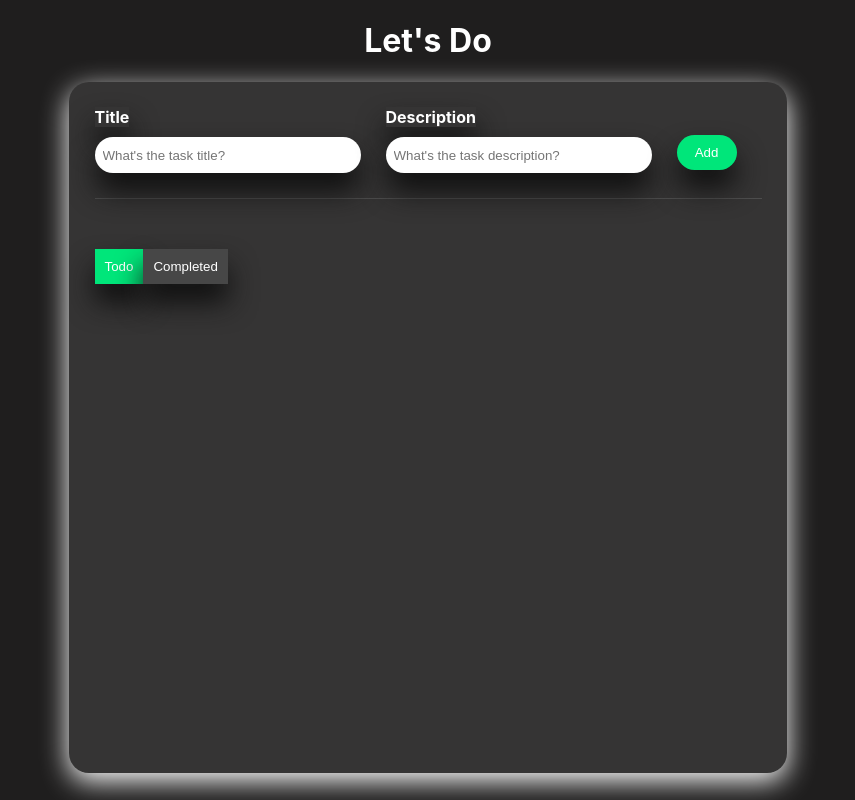
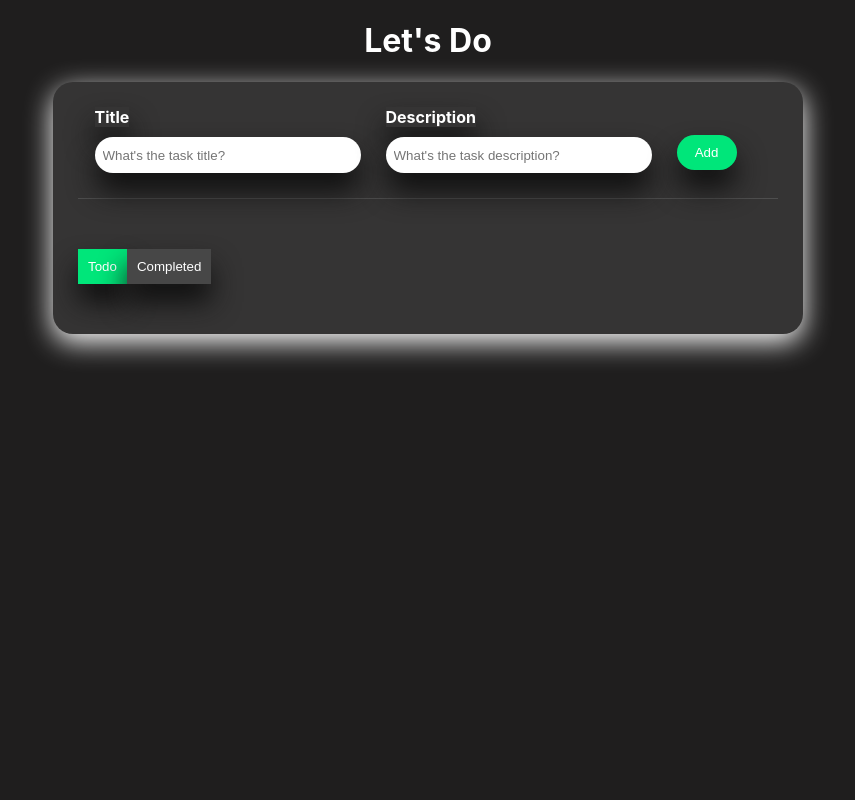
Before and after one commit to thebodegavarshithsai/Todo-List, a React (Create React App) app: page / in a window 1280 px wide. Shown: the whole page, without its empty margins (212-1067 px from the left). Built offline with nearby package versions, Linux system fonts and the light colour scheme.

Commit message:
todo wrapper size changed

```diff
--- a/src/App.css
+++ b/src/App.css
@@ -2,6 +2,8 @@ body{
   background-color: #1f1e1e;
   color:white;
   overflow: hidden;
+  padding-left: 10px;
+  padding-right: 10px;
 }
 
 h1{
@@ -12,10 +14,11 @@ h1{
 background: #353434;
 padding: 2%;
 width: fit-content;
+width:700px ;
 margin-left: auto;
 margin-right: auto;
 /* max-height: 80vh; */
-height: 80vh;
+height: 80%;
 box-shadow: 0px 8px 28px white;
 border-radius: 20px;
 
@@ -112,16 +115,15 @@ border-radius: 20px;
 .todo-list-item{
   background-color: #414040;
   display: flex;
+  /* flex-wrap: ; */
   justify-content: space-between;
   align-items: center;
   padding: 25px;
-  padding-bottom: 10px;
-  padding-top: 10px;
+  padding-bottom: 30px;
+  padding-top: 40px;
   margin-bottom: 10px;
   margin-top: 20px;
   border-radius: 15px;
-  height: 120px;
-  /* width: 85%; */
   box-shadow: 0px 15px 25px rgb(15, 15, 15);
 }
 
@@ -145,6 +147,10 @@ border-radius: 20px;
 
 }
 
+.allIcons{
+  display: flex;
+  flex-wrap: nowrap;
+}
 .icon:hover{
   color: red;
 }
--- a/src/App.js
+++ b/src/App.js
@@ -172,7 +172,7 @@ function App () {
                   <input placeholder='Updated Title'
                   onChange={(e)=>handleUpdateTitle(e.target.value)}
                   value={currentEditedItem.title}  />
-                  <textarea placeholder='Updated Title'
+                  <textarea placeholder='Updated Description'
                   rows={4}
                   onChange={(e)=>handleUpdateDescription(e.target.value)}
                   value={currentEditedItem.description}  />
@@ -187,14 +187,14 @@ function App () {
                  )
               }else{
                 return (
-                  <center>
+
                   <div className="todo-list-item" key={index}>
                     <div>
                       <h3>{item.title}</h3>
                       <p>{item.description}</p>
                     </div>
 
-                    <div>
+                    <div className='allIcons'>
                       <AiOutlineDelete
                         className="icon"
                         onClick={() => handleDeleteTodo (index)}
@@ -211,7 +211,7 @@ function App () {
                     </div>
 
                   </div>
-                  </center>
+
                 );
               }
 
```
